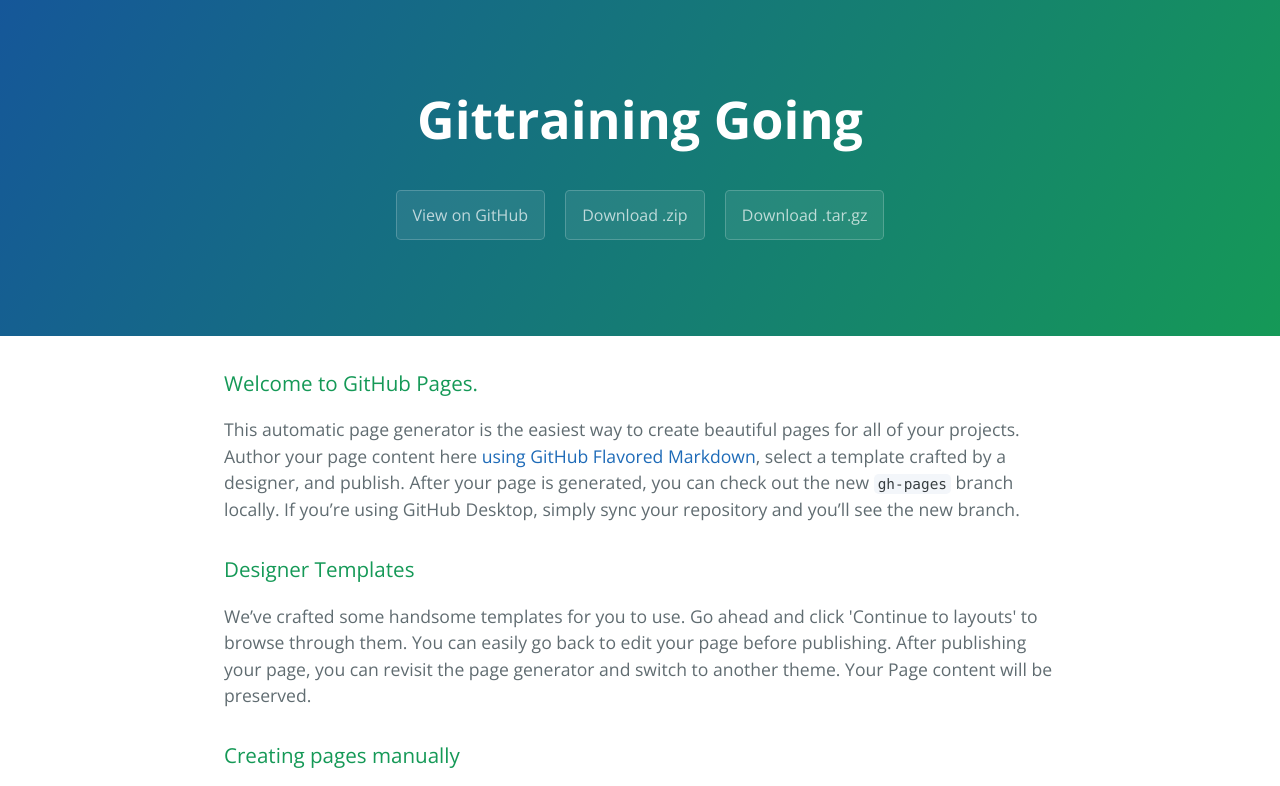
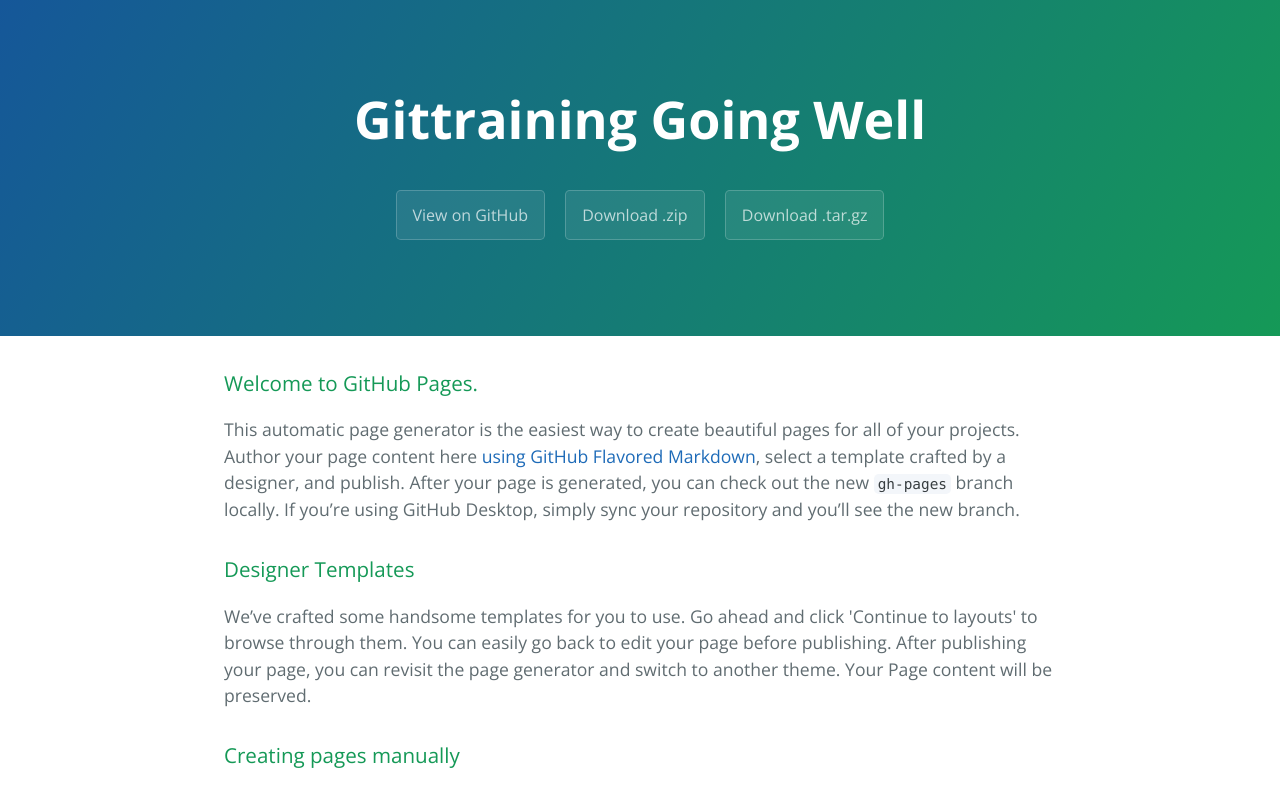
Before and after one commit to sergey25pr/gittraining, a plain HTML site: page index.html in a window 1280 px wide. Shown: the top 786 px of the page. Drawn offline with nearby package versions, Linux system fonts and the light colour scheme.

Commit message:
Modify name

```diff
--- a/index.html
+++ b/index.html
@@ -11,7 +11,7 @@
   </head>
   <body>
     <section class="page-header">
-      <h1 class="project-name">Gittraining Going</h1>
+      <h1 class="project-name">Gittraining Going Well</h1>
       <h2 class="project-tagline"></h2>
       <a href="https://github.com/sergey25pr/gittraining" class="btn">View on GitHub</a>
       <a href="https://github.com/sergey25pr/gittraining/zipball/master" class="btn">Download .zip</a>
```
